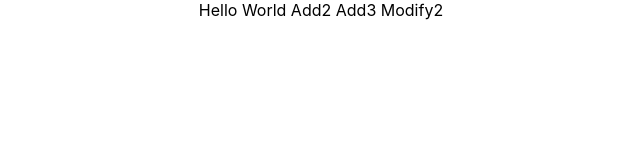
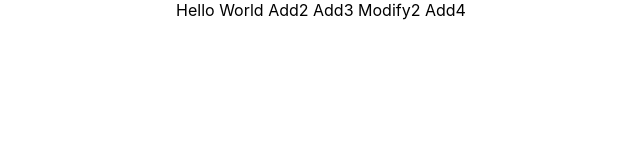
Before and after one commit to chrhfoq123/flower-way, a React (Create React App) app in the folder client/: page / in a window 1280 px wide. Shown: the top 160 px of the page, without its empty margins (319-959 px from the left). Built offline with nearby package versions, Linux system fonts and the light colour scheme.

Commit message:
22-07-02 add4

```diff
--- a/client/src/App.js
+++ b/client/src/App.js
@@ -9,7 +9,7 @@ function App() {
       Add3
 
       Modify2
-
+      Add4
     </div>
   );
 }
```
